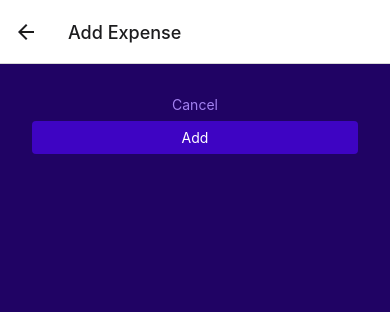
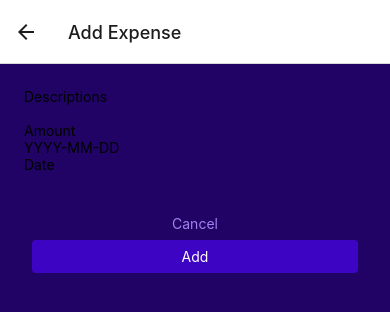
Before and after one commit to ts-andrey/23-react-native-projects, a React Native app in the folder expense-tracker/: screen /ManageExpense in a window 390 px wide. Shown: the top 312 px of the page. Built offline with nearby package versions, Linux system fonts and the light colour scheme.

Commit message:
feat: add basic form to the app

```diff
--- a/expense-tracker/App.js
+++ b/expense-tracker/App.js
@@ -60,7 +60,7 @@ function ExpensesOverview() {
 export default function App() {
   return (
     <>
-      <StatusBar style='auto' />
+      <StatusBar style='light' />
       <ExpensesContextProvider>
         <NavigationContainer>
           <Stack.Navigator>
--- a/expense-tracker/components/ExpensesOutput/ExpensesOuptut.js
+++ b/expense-tracker/components/ExpensesOutput/ExpensesOuptut.js
@@ -1,16 +1,20 @@
-import { StyleSheet, View } from 'react-native';
+import { StyleSheet, View, Text } from 'react-native';
 
 import ExpensesList from './ExpensesList';
 import ExpensesSummary from './ExpensesSummary';
 import { GlobalStyles } from '../../constants/styles';
 
+export default function ExpensesOutput({ expenses, expensesPeriod, fallbackText }) {
+  let content = <Text style={styles.infoText}>{fallbackText}</Text>;
 
+  if (expenses.length > 0) {
+    content = <ExpensesList expenses={expenses} />;
+  }
 
-export default function ExpensesOutput({ expenses, expensesPeriod }) {
   return (
     <View style={styles.container}>
       <ExpensesSummary expenses={expenses} expensesPeriod={expensesPeriod} />
-      <ExpensesList expenses={expenses} />
+      {content}
     </View>
   );
 }
@@ -23,4 +27,10 @@ const styles = StyleSheet.create({
     paddingBottom: 0,
     backgroundColor: GlobalStyles.colors.primary700,
   },
+  infoText: {
+    color: 'white',
+    fontSize: 16,
+    textAlign: 'center',
+    marginTop: 32,
+  },
 });
--- /dev/null
+++ b/expense-tracker/components/ManageExpense/ExpenseForm.js
@@ -0,0 +1,35 @@
+import { StyleSheet, View } from 'react-native';
+
+import Input from './Inpurt';
+
+export default function ExpenseForm() {
+  function amountChangeHandler() {}
+
+  return (
+    <View>
+      <Input
+        label={'Descriptions'}
+        textInputConfig={{
+          keyboardType: 'decimal-pad',
+          onChangeText: amountChangeHandler,
+        }}
+      />
+      <Input
+        label={'Amount'}
+        textInputConfig={{
+          placeholder: 'YYYY-MM-DD',
+          maxLenght: 10,
+          onChangeText: () => {},
+        }}
+      />
+      <Input label={'Date'}
+        textInputConfig={{
+          multiline: true,
+          // autoCorrect: false,
+        }}
+      />
+    </View>
+  );
+}
+
+const styles = StyleSheet.create({});
--- /dev/null
+++ b/expense-tracker/components/ManageExpense/Inpurt.js
@@ -0,0 +1,14 @@
+import { StyleSheet, Text, TextInput, View } from 'react-native';
+
+export default function Input({ label, textInputConfig }) {
+  return (
+    <View>
+      <Text>{label}</Text>
+      <TextInput {...textInputConfig} />
+    </View>
+  );
+}
+
+const styles = StyleSheet.create({
+
+});
--- a/expense-tracker/screens/AllExpenses.js
+++ b/expense-tracker/screens/AllExpenses.js
@@ -4,5 +4,11 @@ import { ExpensesContext } from '../store/expense-context';
 
 export default function AllExpenses() {
   const expensesCtx = useContext(ExpensesContext);
-  return <ExpensesOutput expenses={expensesCtx.expenses} expensesPeriod={'Total'} />;
+  return (
+    <ExpensesOutput
+      expenses={expensesCtx.expenses}
+      expensesPeriod={'Total'}
+      fallbackText={'There is no expenses.'}
+    />
+  );
 }
--- a/expense-tracker/screens/ManageExpense.js
+++ b/expense-tracker/screens/ManageExpense.js
@@ -4,6 +4,7 @@ import IconButton from '../components/UI/IconButton';
 import { GlobalStyles } from '../constants/styles';
 import Button from '../components/UI/Button';
 import { ExpensesContext } from '../store/expense-context';
+import ExpenseForm from '../components/ManageExpense/ExpenseForm';
 
 export default function ManageExpense({ route, navigation }) {
   const expensesCtx = useContext(ExpensesContext);
@@ -41,6 +42,7 @@ export default function ManageExpense({ route, navigation }) {
 
   return (
     <View style={styles.container}>
+      <ExpenseForm />
       <View styles={styles.buttons}>
         <Button mode={'flat'} onPress={cancelHandler} style={styles.button}>
           Cancel
--- a/expense-tracker/screens/RecentExpenses.js
+++ b/expense-tracker/screens/RecentExpenses.js
@@ -13,5 +13,11 @@ export default function RecentExpenses() {
     return expense.date >= date7DaysAgo && expense.date <= today;
   });
 
-  return <ExpensesOutput expenses={recentExpenses} expensesPeriod={'Last 7 days'} />;
+  return (
+    <ExpensesOutput
+      expenses={recentExpenses}
+      expensesPeriod={'Last 7 days'}
+      fallbackText={'There is no expenses for the last 7 days.'}
+    />
+  );
 }
```
